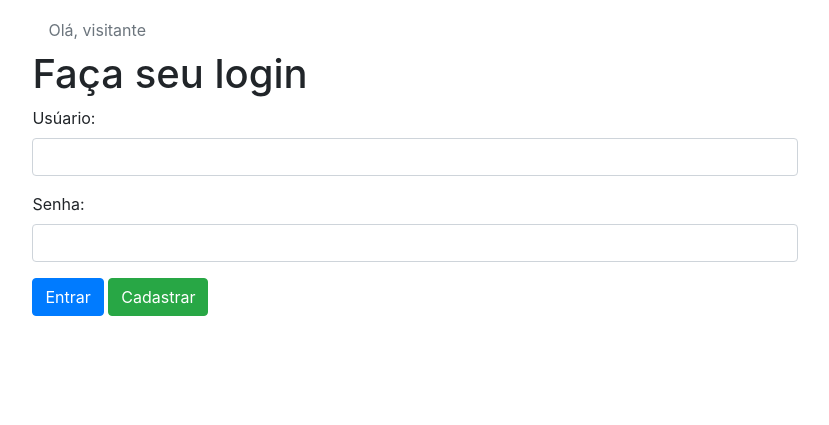
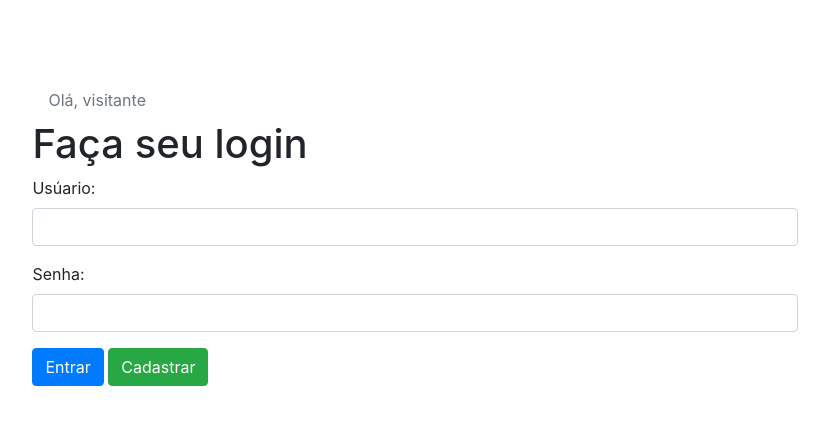
Before and after one commit to AkimGomes/ProjetoPT, a Flask app: page /inicio in a window 1280 px wide. Shown: the top 425 px of the page, without its empty margins (225-1054 px from the left). Run offline with Flask 2, Linux system fonts and the light colour scheme; some libraries are stand-ins or nearby versions.

```diff
--- a/static/css/app.css
+++ b/static/css/app.css
@@ -1,5 +1,5 @@
 body {
-    padding-top: 10px;
+    padding-top: 80px;
 }
 
 .btn {
@@ -41,10 +41,6 @@ figcaption {
     top: 0;
 }
 
-td {
-    text-align: center;
-}
-
 .alert-dismissible {
     padding-right:4rem;
 }
```
